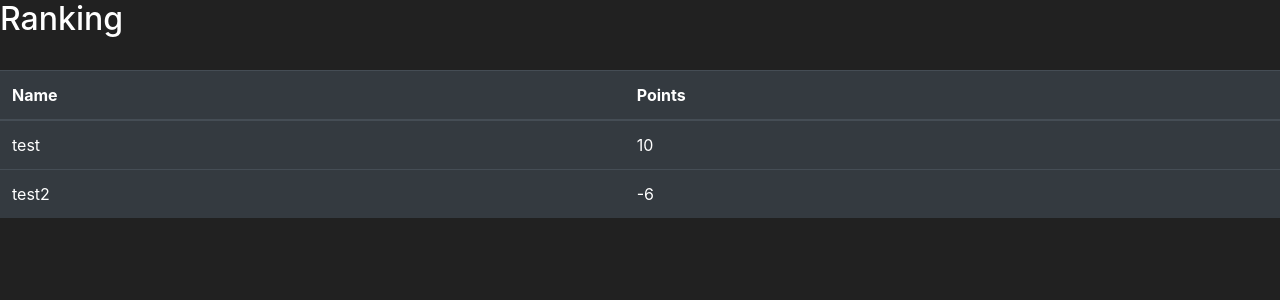
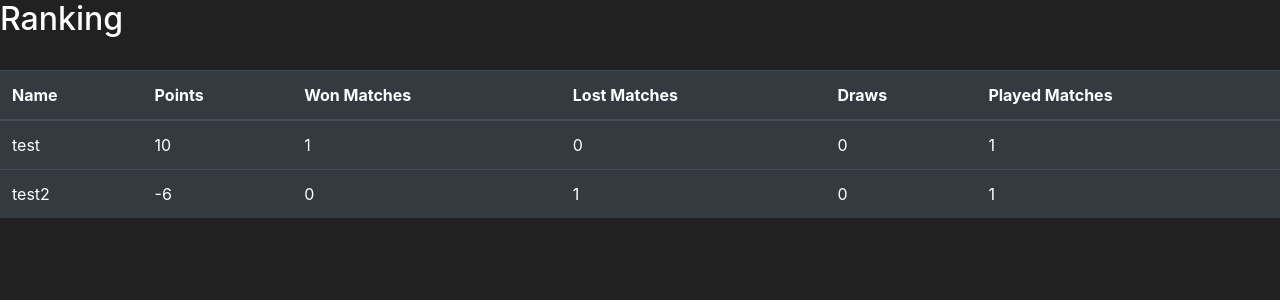
Before and after one commit to Tournament-VLV/Tournament, a Flask app: page /ranking in a window 1280 px wide. Shown: the part 56-356 px from the top of the page. Run offline with Flask 2, Linux system fonts and the light colour scheme; data comes from the database, SQL or seed files in the repository; both versions use the stored data as it was after the commit; some libraries are stand-ins or nearby versions.

Commit message:
Update, added new columns to table users, track more values, print them in ranking.html

```diff
--- a/tournament/models.py
+++ b/tournament/models.py
@@ -15,6 +15,10 @@ class User(db.Model, UserMixin):
     password_hash = db.Column(db.String(length=70), unique=False, nullable=False)
     user_points = db.Column(db.Integer(), nullable=True, default=0)
     items = db.relationship('Item', backref='owned_user', lazy=True)
+    user_played_matches = db.Column(db.Integer(), nullable=True, default=0)
+    user_won_matches = db.Column(db.Integer(), nullable=True, default=0)
+    user_lost_matches = db.Column(db.Integer(), nullable=True, default=0)
+    user_draws = db.Column(db.Integer(), nullable=True, default=0)
 
 
     @property
@@ -40,8 +44,6 @@ class Item(db.Model):
         return f'Item {self.name}'
 
 
-
-
 class PlayerOnTournament(db.Model):
     id = db.Column(db.Integer(), primary_key=True)
     name = db.Column(db.String(length=30), nullable=False, unique=False)
--- a/tournament/routes.py
+++ b/tournament/routes.py
@@ -75,7 +75,7 @@ def tournament():
             user_to_play = PlayerOnTournament(name=current_user.username, points_on_tournament=current_user.user_points, date=tournament_dates.dates[0], owner=current_user.id)
             db.session.add(user_to_play)
             db.session.commit()
-            flash(f'You added {current_user.username} to a Tournament! Come back after timer will goes down to check with who do you play first Match!', category='success')
+            flash(f'You added {current_user.username} to a Tournament! Come back after timer will goes down to face your opponent!', category='success')
         else:
             flash(f'{current_user.username} is already added to a Tournament! Good luck and have fun!', category='danger')
     date_time_str = tournament_dates.dates[0]
@@ -111,6 +111,7 @@ def battle(usrA, usrB):
     scoreB = battles.goalsB.data
     playerA = usrA
     playerB = usrB
+
     if request.method == "POST":
         #firstCase
         if scoreA > scoreB:
@@ -120,10 +121,14 @@ def battle(usrA, usrB):
             for user in users:
                 if user.username == winnerA_firstCase:
                     user.user_points +=10
+                    user.user_played_matches +=1
+                    user.user_won_matches +=1
                     db.session.commit()
             for user in users:
                 if user.username == looserB_firstCase:
                     user.user_points -=6
+                    user.user_played_matches +=1
+                    user.user_lost_matches +=1
                     db.session.commit()
             return redirect(url_for('ontournament'))
          #secondCase
@@ -134,10 +139,14 @@ def battle(usrA, usrB):
             for user in users:
                 if user.username == winnerB_secondCase:
                     user.user_points +=10
+                    user.user_played_matches +=1
+                    user.user_won_matches +=1
                     db.session.commit()
             for user in users:
                 if user.username == looserA_secondCase:
                     user.user_points -=6
+                    user.user_played_matches +=1
+                    user.user_lost_matches +=1
                     db.session.commit()
             return redirect(url_for('ontournament'))
         #thirdCase
@@ -148,13 +157,18 @@ def battle(usrA, usrB):
             for user in users:
                 if user.username == same_scoreA:
                     user.user_points +=5
+                    user.user_played_matches +=1
+                    user.user_draws +=1
                     db.session.commit()
             for user in users:
                 if user.username == same_scoreB:
                     user.user_points +=5
+                    user.user_played_matches +=1
+                    user.user_draws +=1
                     db.session.commit()
             return redirect(url_for('ontournament'))
     return render_template('battle.html', battles=battles, usrA=usrA, usrB=usrB)
+
 
 @app.route('/ranking')
 def ranking():
--- a/tournament/static/main.js
+++ b/tournament/static/main.js
@@ -1,5 +1,5 @@
 // Setup End Date for Countdown (getTime == Time in Milleseconds)
-let launchDate = new Date("April 28, 2022 18:00:00").getTime();
+let launchDate = new Date("May 04, 2022 18:00:00").getTime();
 
 // Setup Timer to tick every 1 second
 let timer = setInterval(tick, 1000);
--- a/tournament/templates/ranking.html
+++ b/tournament/templates/ranking.html
@@ -9,6 +9,10 @@
          <tr>
             <th scope="col">Name</th>
             <th scope="col">Points</th>
+            <th scope="col">Won Matches</th>
+            <th scope="col">Lost Matches</th>
+            <th scope="col">Draws</th>
+            <th scope="col">Played Matches</th>
          </tr>
       </thead>
       <tbody>
@@ -16,6 +20,10 @@
          <tr>
             <td>{{ user.username }}</td>
             <td>{{ user.user_points }}</td>
+            <td>{{ user.user_won_matches }}</td>
+            <td>{{ user.user_lost_matches }}</td>
+            <td>{{ user.user_draws }}</td>
+            <td>{{ user.user_played_matches }}</td>
          </tr>
          {% endfor %}
       </tbody>
--- a/tournament/tournament_dates.py
+++ b/tournament/tournament_dates.py
@@ -1 +1 @@
-dates = ["April 02, 2022 18:00:00"]
+dates = ["May 04, 2022 18:00:00"]
```
Also changed, not shown: tournament/tournament.db.
